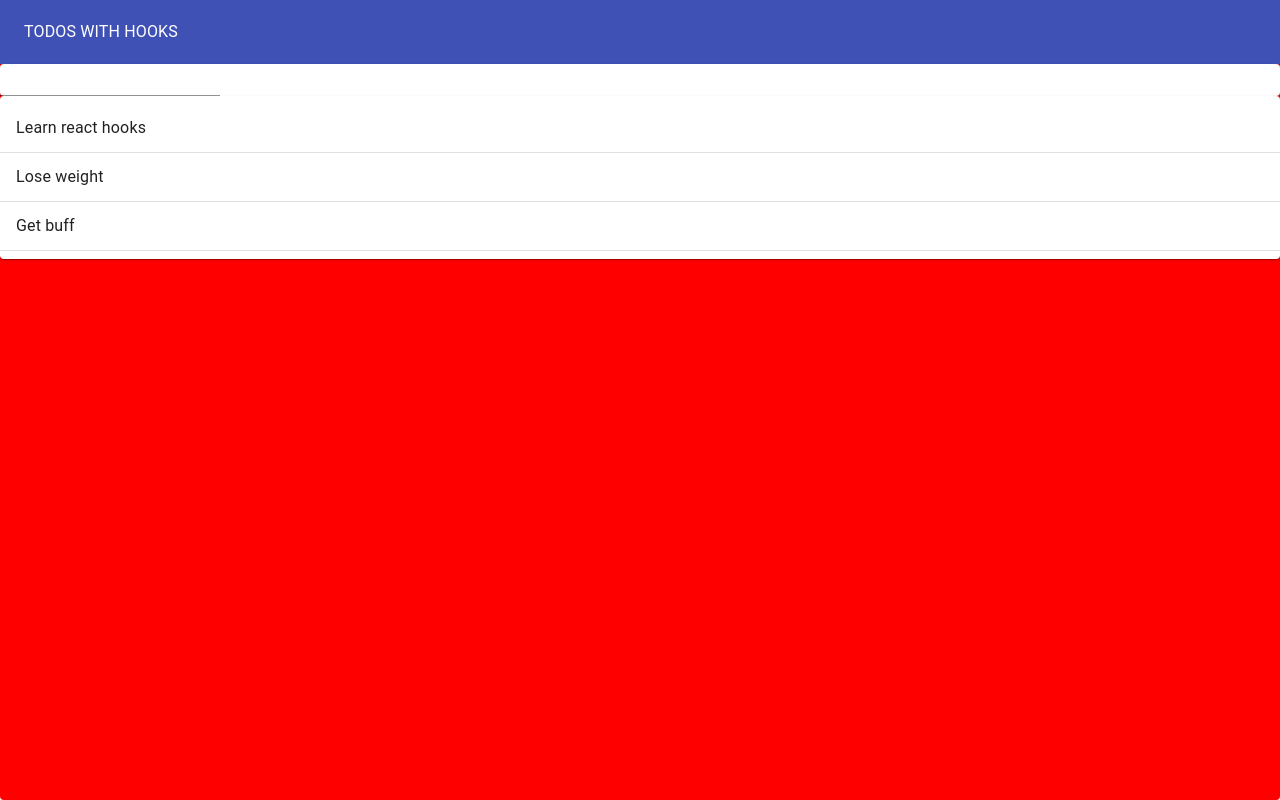
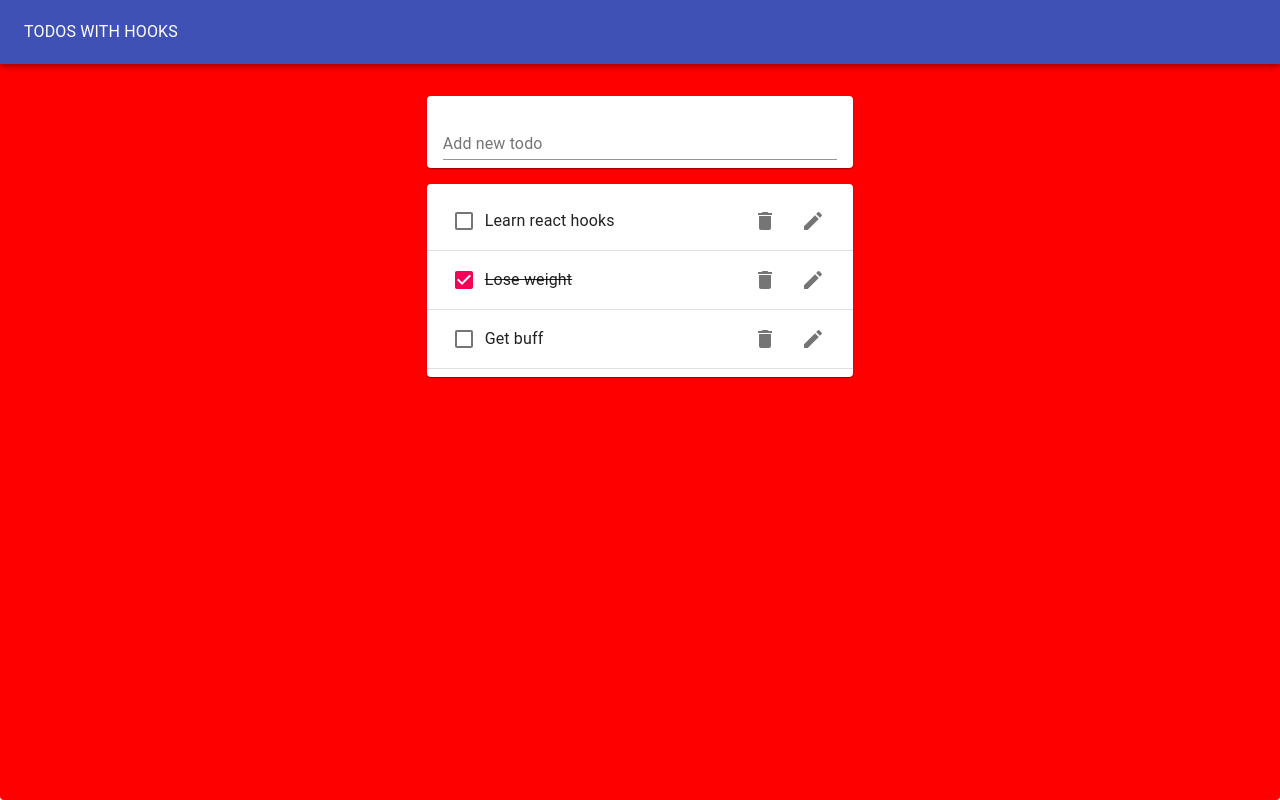
Before and after one commit to pedroeldiablo/hooks-todo, a React (Create React App) app: page / in a window 1280 px wide. Built offline with nearby package versions, Linux system fonts and the light colour scheme.

Commit message:
separates out todo and adds ui icons for delete and edit

```diff
--- a/package.json
+++ b/package.json
@@ -4,6 +4,7 @@
   "private": true,
   "dependencies": {
     "@material-ui/core": "^4.4.1",
+    "@material-ui/icons": "^4.4.1",
     "react": "^16.9.0",
     "react-dom": "^16.9.0",
     "react-scripts": "3.1.1"
--- /dev/null
+++ b/src/Todo.js
@@ -0,0 +1,26 @@
+import React from 'react'
+import { Paper, List, ListItem, ListItemText, Divider, Checkbox, ListItemSecondaryAction, IconButton } from '@material-ui/core';
+import DeleteIcon from '@material-ui/icons/Delete';
+import EditIcon from '@material-ui/icons/Edit';
+
+ function Todo({task, completed}) {
+    return (
+        <ListItem>
+            <Checkbox tabIndex={-1} checked={completed} />
+            <ListItemText style={{textDecoration: completed ? "line-through" : "none" }}>
+               {task}
+            </ListItemText>
+            <ListItemSecondaryAction>
+                <IconButton aria-label="Delete">
+                    <DeleteIcon />
+                </IconButton>
+                <IconButton aria-label="Edit">
+                    <EditIcon />
+                </IconButton>
+
+            </ListItemSecondaryAction>
+        </ListItem>
+    )
+}
+
+export default Todo;
--- a/src/TodoApp.js
+++ b/src/TodoApp.js
@@ -1,11 +1,11 @@
 import React, { useState } from 'react';
-import { Paper, AppBar, Toolbar, Typography } from '@material-ui/core';
+import { Paper, AppBar, Toolbar, Typography, Grid } from '@material-ui/core';
 import TodoList from './TodoList';
 import TodoForm from './TodoForm';
 
 const initialTodos = [
     {id: 1, task:"Learn react hooks", completed: false},
-    {id: 2, task:"Lose weight", completed: false},
+    {id: 2, task:"Lose weight", completed: true},
     {id: 3, task:"Get buff", completed: false},
 
 ]
@@ -30,8 +30,12 @@
                     <Typography color='inherit'>TODOS WITH HOOKS</Typography>
                 </Toolbar>
             </AppBar>
-            <TodoForm addTodo={addTodo}/>
-            <TodoList todos={todos} />
+            <Grid container justify="center" style={{ marginTop: "1rem"}} >
+                <Grid item xs={11} md={8} lg={4} >
+                <TodoForm addTodo={addTodo}/>
+                <TodoList todos={todos} />
+                </Grid>
+            </Grid>
 
         </Paper>
     );
--- a/src/TodoForm.js
+++ b/src/TodoForm.js
@@ -5,14 +5,14 @@
 function TodoForm({addTodo}) {
     const [value, handleChange, reset] = useInputState("");
     return (
-       <Paper>
+       <Paper style={{ margin: "1rem 0", padding:"0 1rem"}} >
            <form
                 onSubmit={e => {
                     e.preventDefault();
                     addTodo(value);
                     reset();
            }}>
-           <TextField value={value} onChange={handleChange} />
+           <TextField value={value} onChange={handleChange} margin="normal" label="Add new todo" fullWidth />
             </form>
        </Paper>
     )
--- a/src/TodoList.js
+++ b/src/TodoList.js
@@ -1,6 +1,6 @@
 import React from 'react'
 import { Paper, List, ListItem, ListItemText, Divider } from '@material-ui/core';
-
+import Todo from './Todo';
 
 function TodoList(props) {
     return (
@@ -8,11 +8,7 @@
             <List>
             {props.todos.map(todo => (
                 <>
-                <ListItem>
-                    <ListItemText>
-                        {todo.task}
-                    </ListItemText>
-                </ListItem>
+                <Todo task={todo.task} key={todo.id} completed={todo.completed}/>
                 <Divider />
                 </>
             ))}
```
Also changed, not shown: 1 other file (tests, documents, lock files or other folders).
